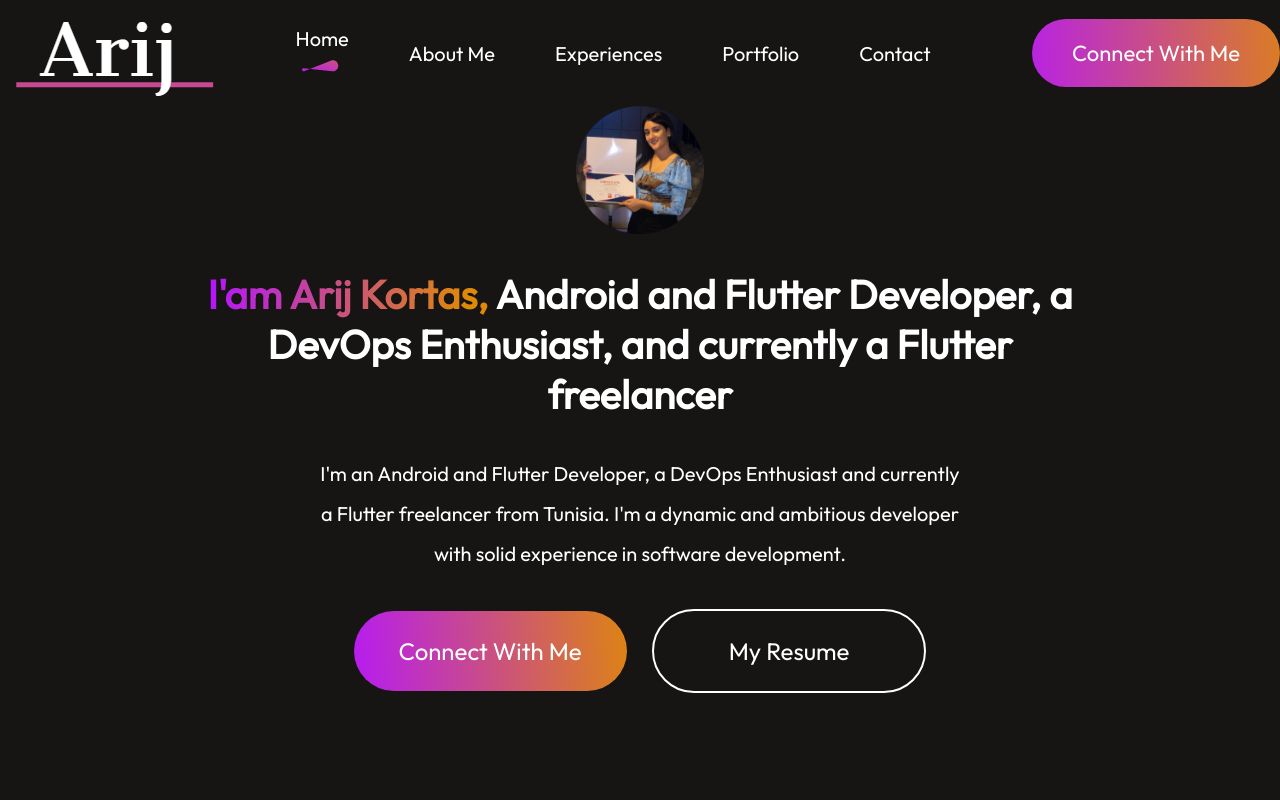
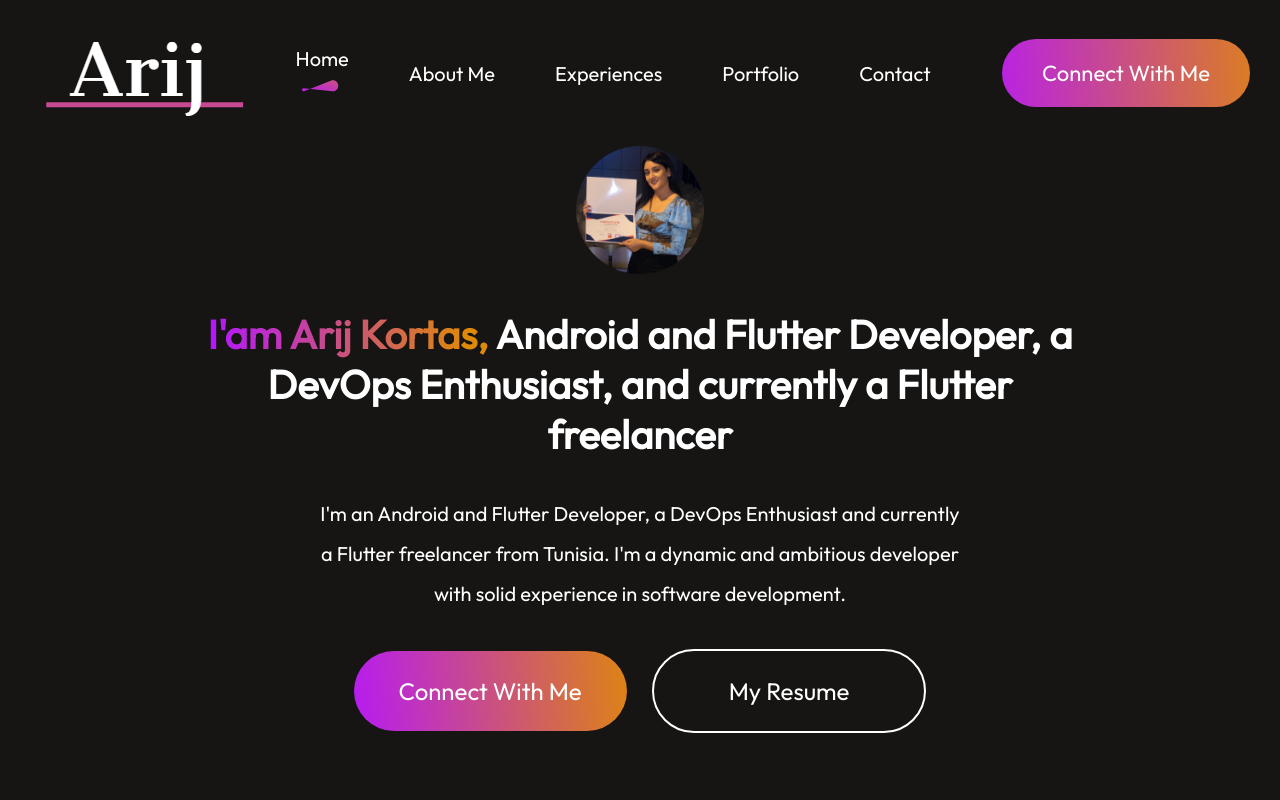
Before and after one commit to arij45/PortfolioWebSite, a React (Vite) app: page / in a window 1280 px wide. Shown: the top 800 px of the page. Built offline with nearby package versions, Linux system fonts and the light colour scheme.

Commit message:
new commit

```diff
--- a/src/Components/Navbar/Navbar.css
+++ b/src/Components/Navbar/Navbar.css
@@ -2,6 +2,7 @@
     display: flex;
     align-items: center;
     justify-content: space-between;
+    margin: 20px 30px;
 }
 
 .nav-menu{
```
